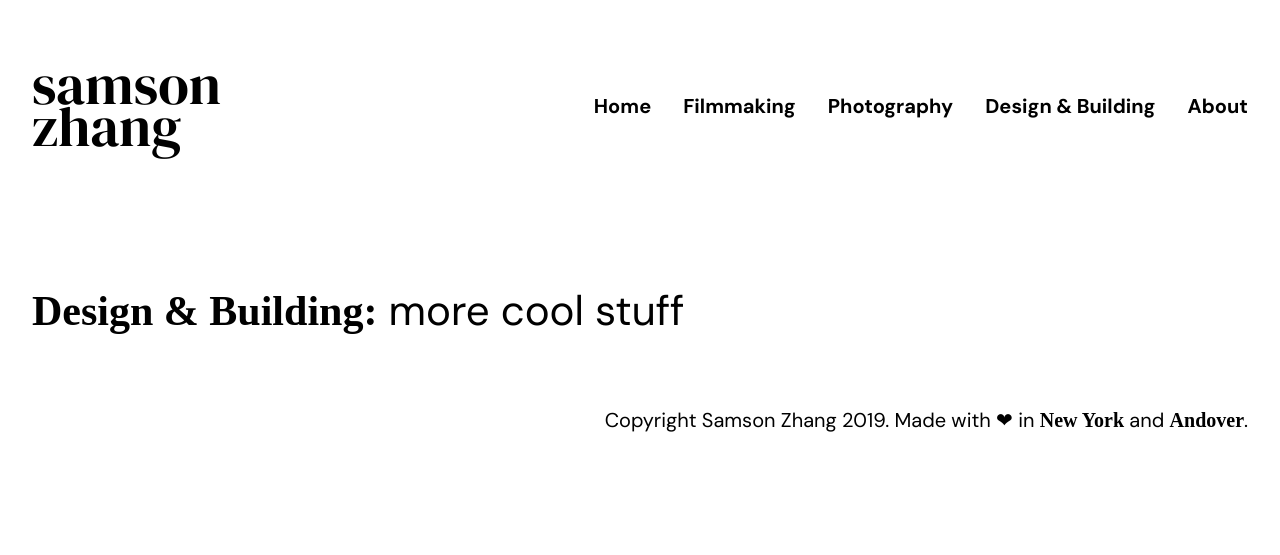
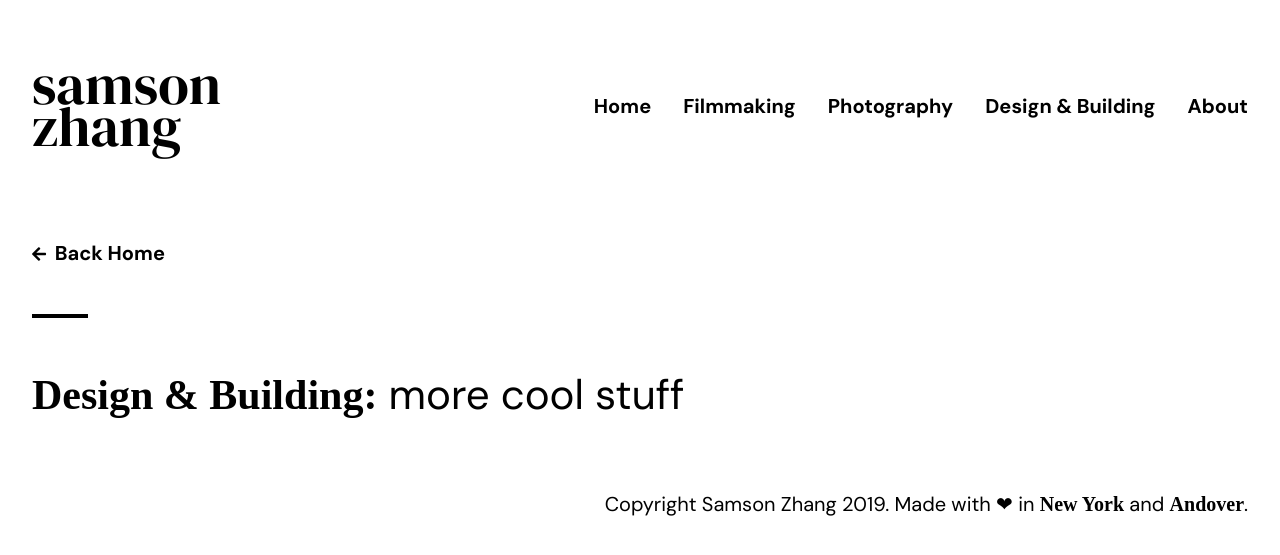
Before and after one commit to wwsalmon/portfolio, a Jekyll site: the page built from projects.md, in a window 1280 px wide. Shown: the top 555 px of the page. Built offline with Jekyll 4.4.1, drawn with Linux system fonts in a browser that asks for light colours; some web fonts are replaced.

Commit message:
Add back home link (close #22)

```diff
--- a/_layouts/portfolio.html
+++ b/_layouts/portfolio.html
@@ -3,5 +3,8 @@ layout: default
 ---
 
 <div class='portfolio-container'>
+    <div class='backhome'><a href='{{ site.baseurl }}/'><i class="fas fa-arrow-left"></i> Back Home</a></div>
+    <div class='divider'></div>
+
     {{ content }}
 </div>
--- a/css/style.scss
+++ b/css/style.scss
@@ -38,6 +38,17 @@ a{
   height: 100%;
 }
 
+.divider{
+    width: 56px;
+    height: 4px;
+    background-color: #000;
+    margin: 48px 0;
+
+    &.small{
+        width: 24px;
+    }
+}
+
 @media (max-width: 1000px){
     .container{
         padding: 0 24px;
@@ -63,17 +74,6 @@ p, ul{
 }
 
 .about-container{
-
-    .divider{
-        width: 56px;
-        height: 4px;
-        background-color: #000;
-        margin: 48px 0;
-
-        &.small{
-            width: 24px;
-        }
-    }
 
     p{
         margin: 24px 36px 24px 0;
@@ -117,6 +117,20 @@ p.home-links{
 }
 
 .portfolio-container > p:first-of-type{
-        @include hero-text;
-        @include bold-serif;
+    @include hero-text;
+    @include bold-serif;
 }
+
+.backhome{
+    font-size: 20px;
+    font-weight: 700;
+
+    i{
+        font-size: 16px;
+        margin-right: 4px;
+    }
+
+    &:hover{
+        color: #000;
+    }
+}
```
